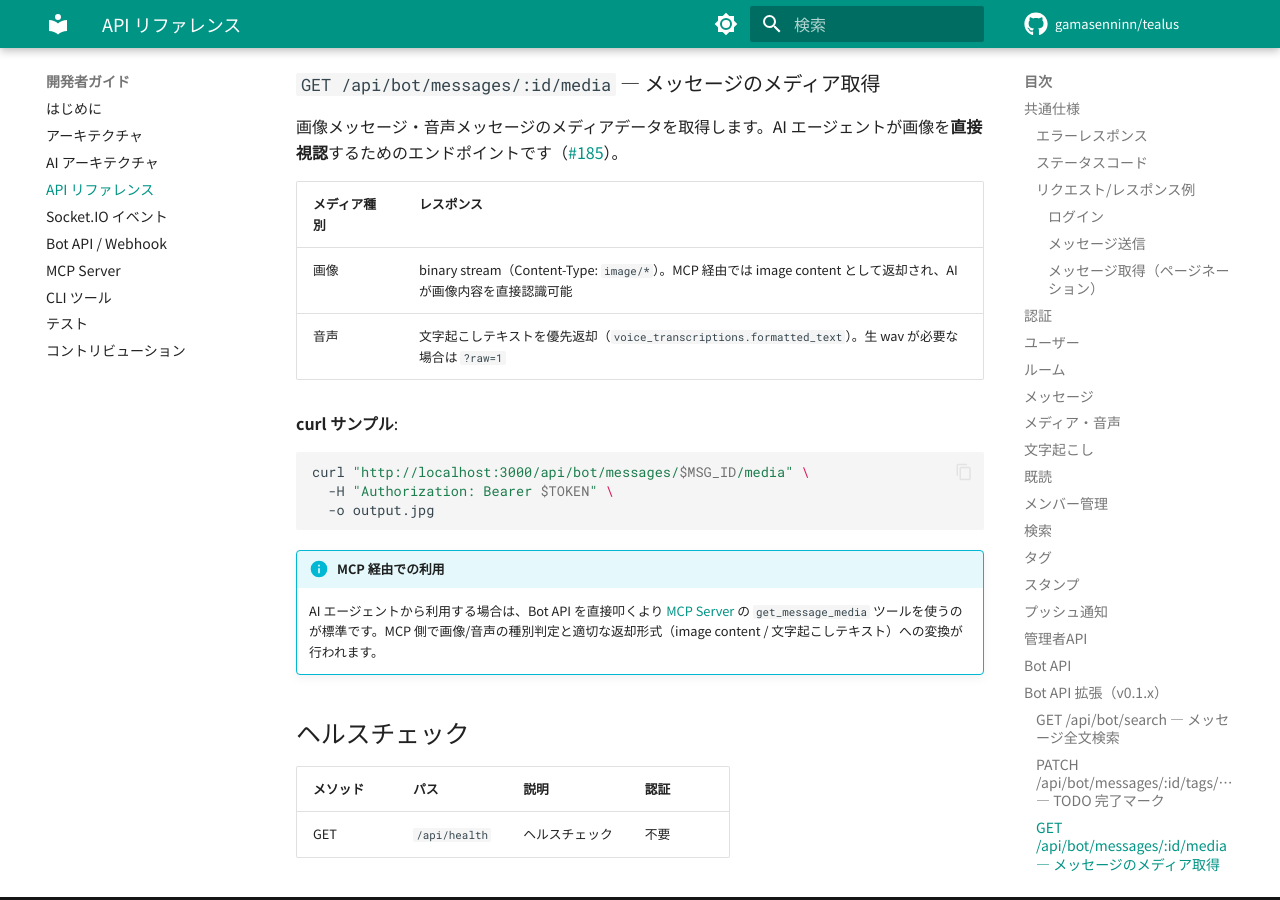
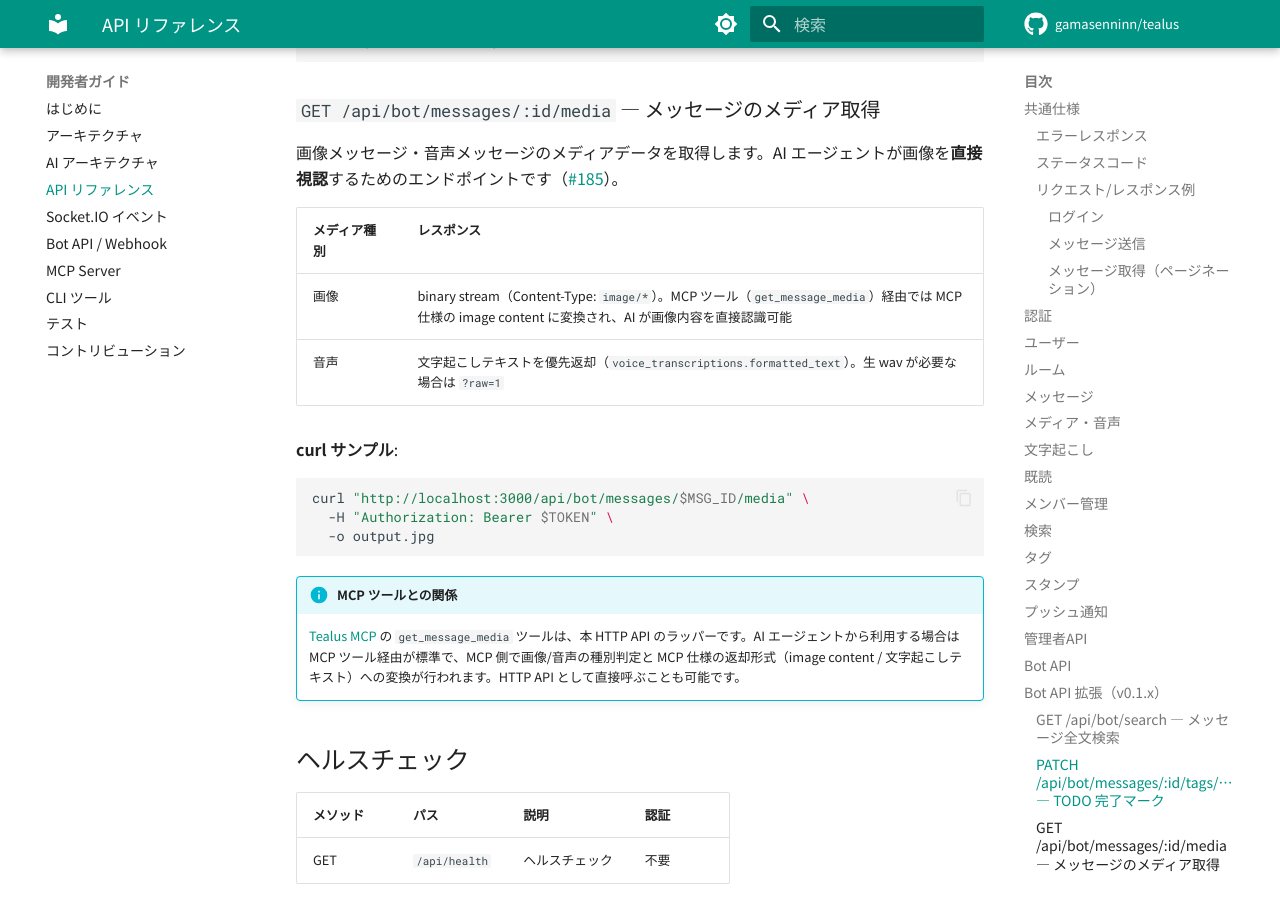
Before and after one commit to gamasenninn/tealus-docs, an MkDocs documentation site: the page built from docs/dev/api.md, in a window 1280 px wide and 900 px high, scrolled down 9195 px. Built offline with MkDocs 1.6.1 and Material for MkDocs 9.7.7, drawn with Linux system fonts in a browser that asks for light colours; comment, search, counter and statistics services are not loaded; some of the changed text lies outside the part shown.

Commit message:
Phase 2 訂正: Bot API endpoint が実装済み HTTP API である旨を明確化 (Issue #7)
- 緩い「MCP 経由でも利用可能」表現を「server/src/routes/bot.js に実装された通常の HTTP API、tealus-mcp はそのラッパー」と明確化
- 各 endpoint は server/src/routes/bot.js:399 / 505 / 719 に実在することを本体班レビューで確認
- get_message_media の info callout を「MCP ツールとの関係」にリネームし、本 API のラッパーである旨を明記

Co-Authored-By: Claude Opus 4.7 (1M context) <noreply@anthropic.com>

````diff
--- a/docs/dev/api.md
+++ b/docs/dev/api.md
@@ -207,7 +207,7 @@ Bot用ユーザーとしてJWT認証が必要です。
 
 ## Bot API 拡張（v0.1.x）
 
-v0.1.x で追加された 3 つの Bot API endpoint の詳細です。これらは [MCP Server](mcp.md) からも利用可能で、AI エージェントが横断検索や TODO 完了化、画像視認を自律的に行えるようになっています。
+v0.1.x で追加された 3 つの Bot API endpoint の詳細です。**いずれも `server/src/routes/bot.js` に実装された通常の HTTP API** で、Bot 認証（JWT）で直接呼び出せます。[tealus-mcp](https://github.com/gamasenninn/tealus-mcp) の `search_messages` / `get_message_media` / `mark_tag_done` ツールは、これら HTTP API のラッパーとして AI エージェント向けに提供されているものです。
 
 ### `GET /api/bot/search` — メッセージ全文検索
 
@@ -293,7 +293,7 @@ curl -X PATCH "http://localhost:3000/api/bot/messages/$MSG_ID/tags/TODO/done" \
 
 | メディア種別 | レスポンス |
 |---|---|
-| 画像 | binary stream（Content-Type: `image/*`）。MCP 経由では image content として返却され、AI が画像内容を直接認識可能 |
+| 画像 | binary stream（Content-Type: `image/*`）。MCP ツール（`get_message_media`）経由では MCP 仕様の image content に変換され、AI が画像内容を直接認識可能 |
 | 音声 | 文字起こしテキストを優先返却（`voice_transcriptions.formatted_text`）。生 wav が必要な場合は `?raw=1` |
 
 **curl サンプル**:
@@ -304,8 +304,8 @@ curl "http://localhost:3000/api/bot/messages/$MSG_ID/media" \
   -o output.jpg
 ```
 
-!!! info "MCP 経由での利用"
-    AI エージェントから利用する場合は、Bot API を直接叩くより [MCP Server](mcp.md) の `get_message_media` ツールを使うのが標準です。MCP 側で画像/音声の種別判定と適切な返却形式（image content / 文字起こしテキスト）への変換が行われます。
+!!! info "MCP ツールとの関係"
+    [Tealus MCP](mcp.md) の `get_message_media` ツールは、本 HTTP API のラッパーです。AI エージェントから利用する場合は MCP ツール経由が標準で、MCP 側で画像/音声の種別判定と MCP 仕様の返却形式（image content / 文字起こしテキスト）への変換が行われます。HTTP API として直接呼ぶことも可能です。
 
 ## ヘルスチェック
 
````
